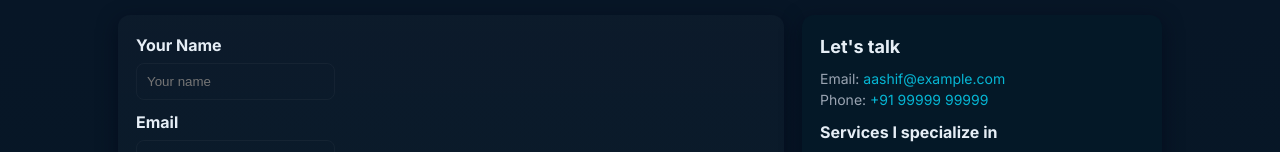
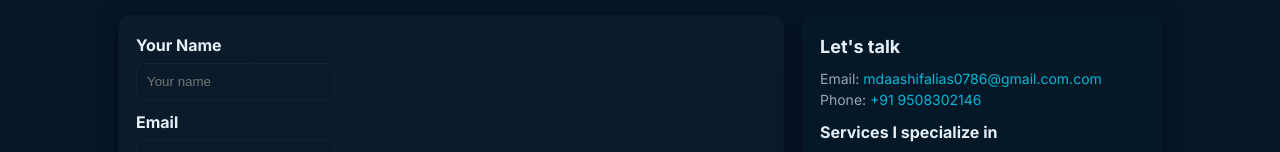
Before and after one commit to officialsuser/marketing-web, a plain HTML site: page index.html in a window 1280 px wide. Shown: the part 1589-1741 px from the top of the page. Drawn offline with Linux system fonts and the light colour scheme.

Commit message:
Update index.html

```diff
--- a/index.html
+++ b/index.html
@@ -203,8 +203,8 @@
 
           <aside class="card" style="background:#041827">
             <h3 style="margin-top:0">Let's talk</h3>
-            <p style="color:var(--muted)">Email: <a href="mailto:mdaashifalias0786@example.com" style="color:var(--accent);text-decoration:none">aashif@example.com</a></p>
-            <p style="color:var(--muted)">Phone: <a href="tel:+919508302146" style="color:var(--accent);text-decoration:none">+91 99999 99999</a></p>
+            <p style="color:var(--muted)">Email: <a href="mailto:mdaashifalias0786@gmail.com" style="color:var(--accent);text-decoration:none">mdaashifalias0786@gmail.com.com</a></p>
+            <p style="color:var(--muted)">Phone: <a href="tel:+919508302146" style="color:var(--accent);text-decoration:none">+91 9508302146</a></p>
             <div style="margin-top:10px">
               <strong style="display:block">Services I specialize in</strong>
               <ul style="color:var(--muted);margin-top:8px;padding-left:18px">
```
